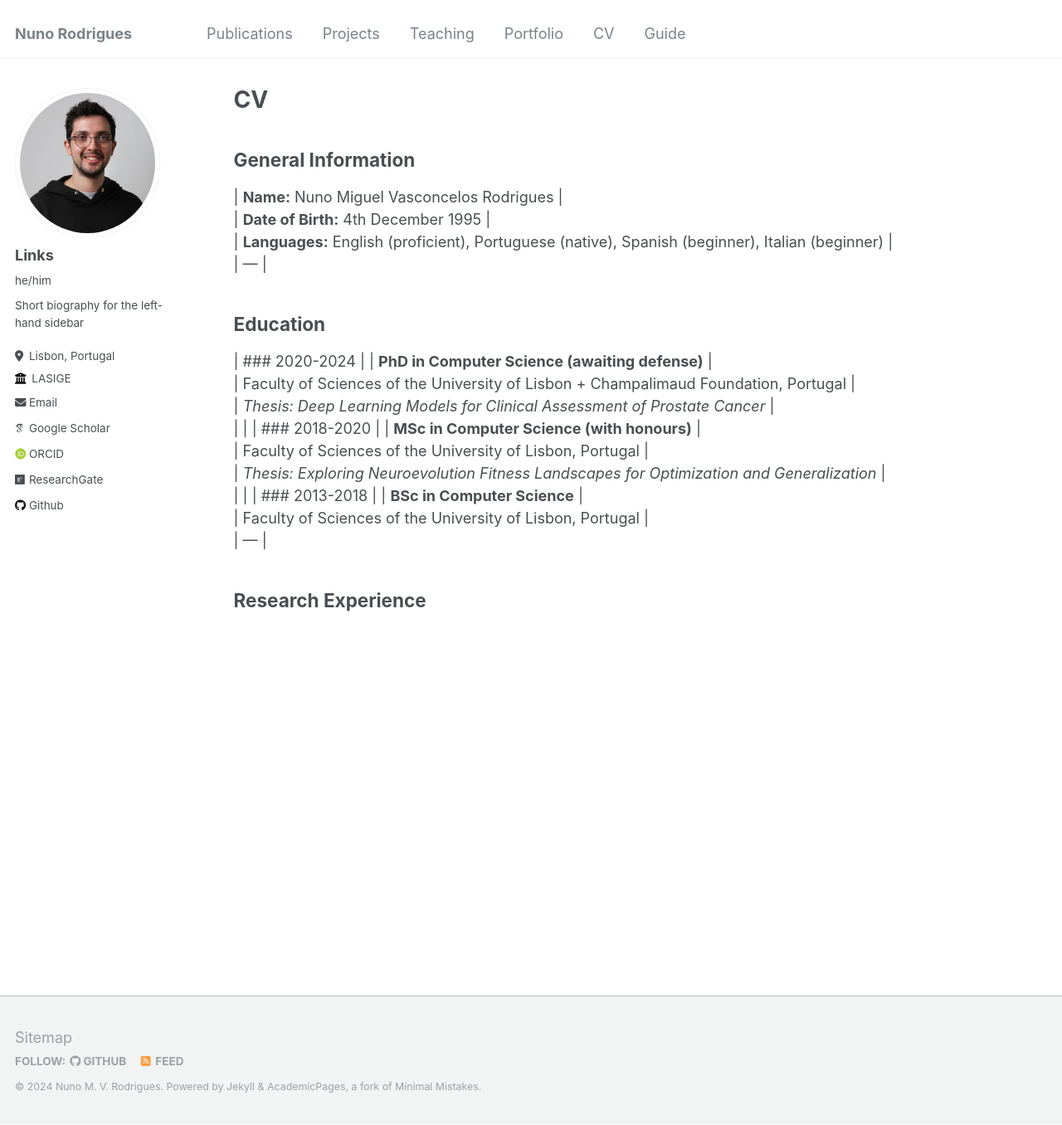
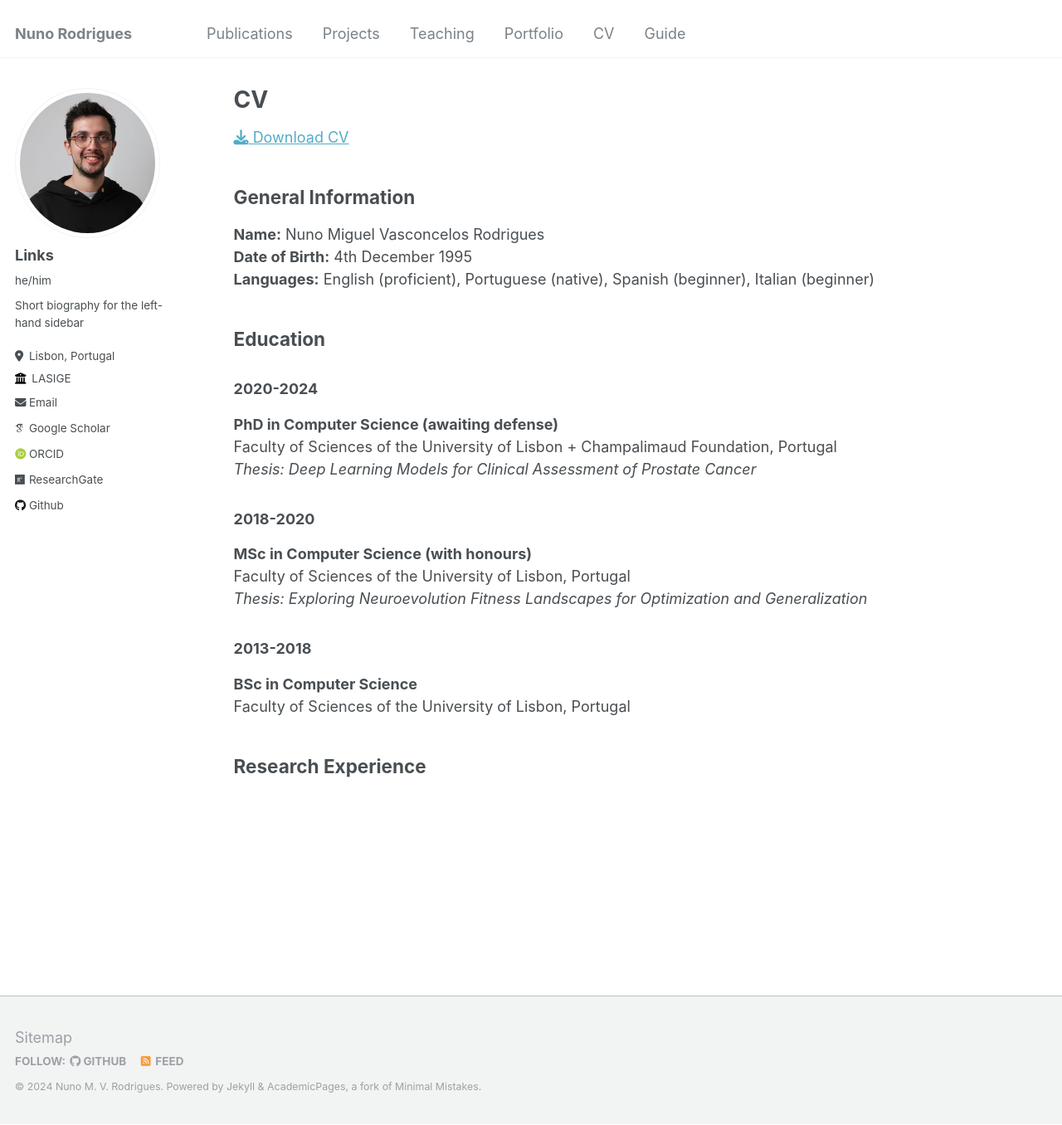
Before and after one commit to NMVRodrigues/NMVRodrigues.github.io, a Jekyll site: the page built from _pages/cv.md, in a window 1280 px wide and 1356 px high. Shown: the whole window at 83% size. Built offline with Jekyll 4.4.1, drawn with Linux system fonts in a browser that asks for light colours; some web fonts are replaced.

Commit message:
cv icon link file

```diff
--- a/_pages/cv.md
+++ b/_pages/cv.md
@@ -5,30 +5,32 @@ permalink: /cv/
 author_profile: true
 ---
 
+[<i class="fa fa-download"></i> Download CV](files/pdf/cv.pdf)
+
 ## General Information
 
 
-| **Name:** Nuno Miguel Vasconcelos Rodrigues |
-| **Date of Birth:** 4th December 1995 |
-| **Languages:** English (proficient), Portuguese (native), Spanish (beginner), Italian (beginner) |
-| --- |
+**Name:** Nuno Miguel Vasconcelos Rodrigues
+**Date of Birth:** 4th December 1995
+**Languages:** English (proficient), Portuguese (native), Spanish (beginner), Italian (beginner)
+
 
 ## Education
 
 
-| ### 2020-2024 |
-| **PhD in Computer Science (awaiting defense)** |
-| Faculty of Sciences of the University of Lisbon + Champalimaud Foundation, Portugal |
-| *Thesis: Deep Learning Models for Clinical Assessment of Prostate Cancer* |
-|  |
-| ### 2018-2020 |
-| **MSc in Computer Science (with honours)** |
-| Faculty of Sciences of the University of Lisbon, Portugal |
-| *Thesis: Exploring Neuroevolution Fitness Landscapes for Optimization and Generalization* |
-|  |
-| ### 2013-2018 |
-| **BSc in Computer Science** |
-| Faculty of Sciences of the University of Lisbon, Portugal |
-| --- |
+### 2020-2024
+**PhD in Computer Science (awaiting defense)**
+Faculty of Sciences of the University of Lisbon + Champalimaud Foundation, Portugal
+*Thesis: Deep Learning Models for Clinical Assessment of Prostate Cancer*
+
+### 2018-2020
+**MSc in Computer Science (with honours)**
+Faculty of Sciences of the University of Lisbon, Portugal
+*Thesis: Exploring Neuroevolution Fitness Landscapes for Optimization and Generalization*
+
+### 2013-2018
+**BSc in Computer Science**
+Faculty of Sciences of the University of Lisbon, Portugal
+
 
 ## Research Experience
```
